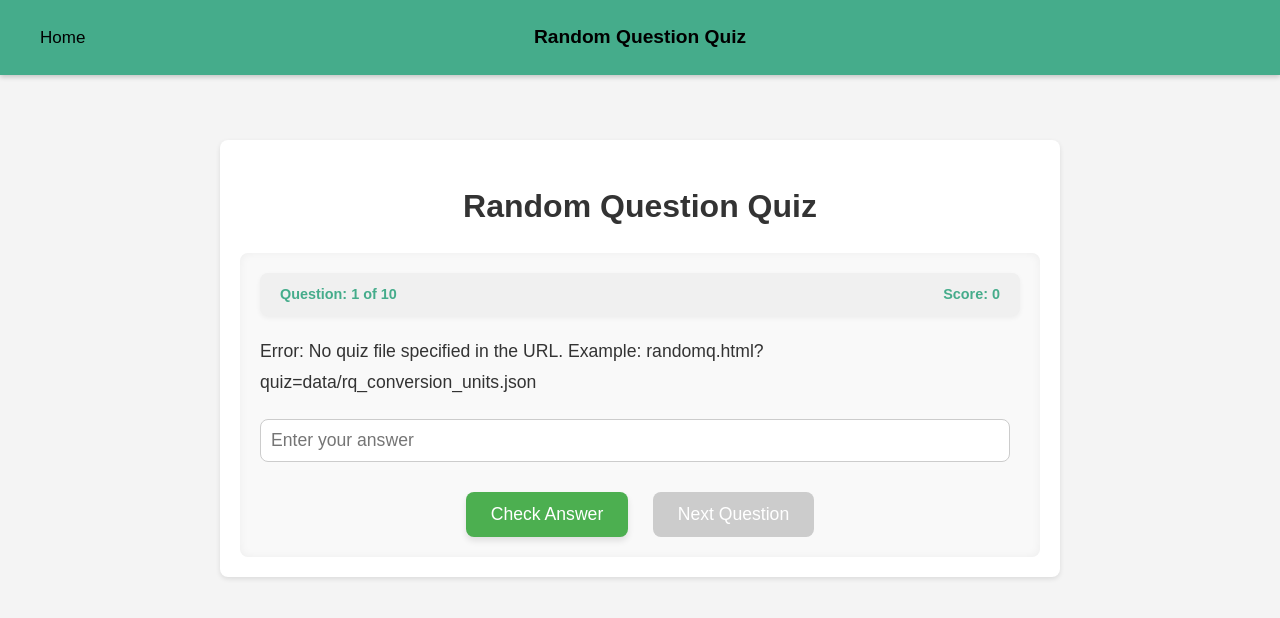
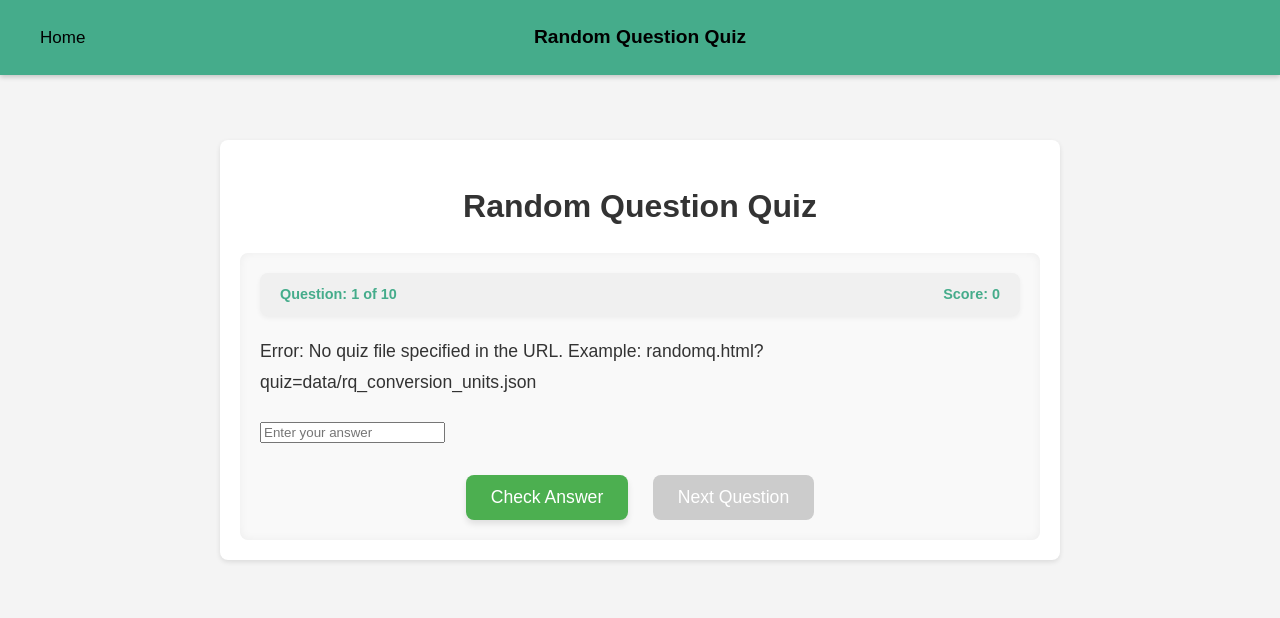
Before and after one commit to probe973/pha-4010y, a Jekyll site: the page randomq.html, which Jekyll copies as it is, in a window 1280 px wide. Shown: the top 618 px of the page. Built offline with Jekyll 4.4.1, drawn with Linux system fonts in a browser that asks for light colours.

Commit message:
Update randomq.html

```diff
--- a/randomq.html
+++ b/randomq.html
@@ -14,132 +14,30 @@
     <!-- Link to your favicon -->
     <link rel="icon" href="/pha-4010y/favicon.ico" type="image/x-icon">
 
-    <!-- MathJax for rendering LaTeX -->
-    <script>
-        MathJax = {
+    <!-- MathJax for rendering LaTeX, using your preferred configuration -->
+    <script type="text/javascript" id="MathJax-script">
+        window.MathJax = {
             tex: {
                 inlineMath: [['$', '$'], ['\\(', '\\)']]
             },
             options: {
-                scale: 0.7
+                // Removed 'scale' option to rely on CSS
             },
             svg: {
                 fontCache: 'global'
             }
         };
     </script>
-    <script type="text/javascript" id="MathJax-script"
-        src="https://cdn.jsdelivr.net/npm/mathjax@3/es5/tex-mml-chtml.js">
-    </script>
-
-    <!-- Embedded CSS for specific quiz elements -->
-    <style>
-        .quiz-container {
-            padding: 20px;
-            border-radius: 8px;
-            background-color: #f9f9f9;
-            box-shadow: inset 0 0 10px rgba(0,0,0,0.05);
-        }
-        .status-bar {
-            display: flex;
-            justify-content: space-between;
-            align-items: center;
-            margin-bottom: 20px;
-            padding: 10px 20px;
-            background-color: #f0f0f0;
-            border-radius: 8px;
-            font-size: 0.9em;
-            color: #555;
-            box-shadow: 0 2px 5px rgba(0,0,0,0.05);
-        }
-        .status-bar span {
-            font-weight: bold;
-            color: #45ac8b;
-        }
-        .question-number {
-            font-size: 1.2em;
-            font-weight: bold;
-            margin-bottom: 15px;
-            color: #45ac8b;
-            text-align: left;
-        }
-        .question-text {
-            font-size: 1.1em;
-            margin-bottom: 20px;
-            line-height: 1.8;
-            text-align: left;
-        }
-        .input-group {
-            display: flex;
-            align-items: center;
-            justify-content: flex-start;
-            margin-bottom: 20px;
-        }
-        .input-group input {
-            padding: 10px;
-            font-size: 1.1em;
-            border: 1px solid #ccc;
-            border-radius: 8px;
-            flex-grow: 1;
-            margin-right: 10px;
-        }
-        .input-group span {
-            font-size: 1.1em;
-            color: #666;
-        }
-        .feedback-message {
-            margin-top: 20px;
-            padding: 15px;
-            border-radius: 8px;
-            font-weight: bold;
-            text-align: center;
-            display: none;
-        }
-        .feedback-correct {
-            background-color: #d4edda;
-            color: #155724;
-            border: 1px solid #c3e6cb;
-        }
-        .feedback-incorrect {
-            background-color: #f8d7da;
-            color: #721c24;
-            border: 1px solid #f5c6cb;
-        }
-        .button-group {
-            text-align: center;
-            margin-top: 30px;
-        }
-        .button-group button {
-            background-color: #4CAF50;
-            color: white;
-            padding: 12px 25px;
-            border: none;
-            border-radius: 8px;
-            cursor: pointer;
-            font-size: 1.1em;
-            transition: background-color 0.3s ease, transform 0.1s ease, box-shadow 0.3s ease;
-            box-shadow: 0 4px 6px rgba(0,0,0,0.1);
-            margin: 0 10px;
-        }
-        .button-group button:hover {
-            background-color: #45a049;
-            transform: translateY(-2px);
-            box-shadow: 0 6px 8px rgba(0,0,0,0.15);
-        }
-        .button-group button:disabled {
-            background-color: #cccccc;
-            cursor: not-allowed;
-            box-shadow: none;
-            transform: none;
-        }
-    </style>
+    <script type="text/javascript" src="https://cdn.jsdelivr.net/npm/mathjax@3/es5/tex-mml-chtml.js"></script>
 </head>
 <body>
+    <!-- Navbar from your default.html -->
     <div class="navbar">
         <a href="/index.html" class="navbar-link">Home</a>
         <span class="navbar-title">Random Question Quiz</span>
     </div>
 
+    <!-- Main Content Area -->
     <div class="content">
         <h1>Random Question Quiz</h1>
         <div class="quiz-container">
```
